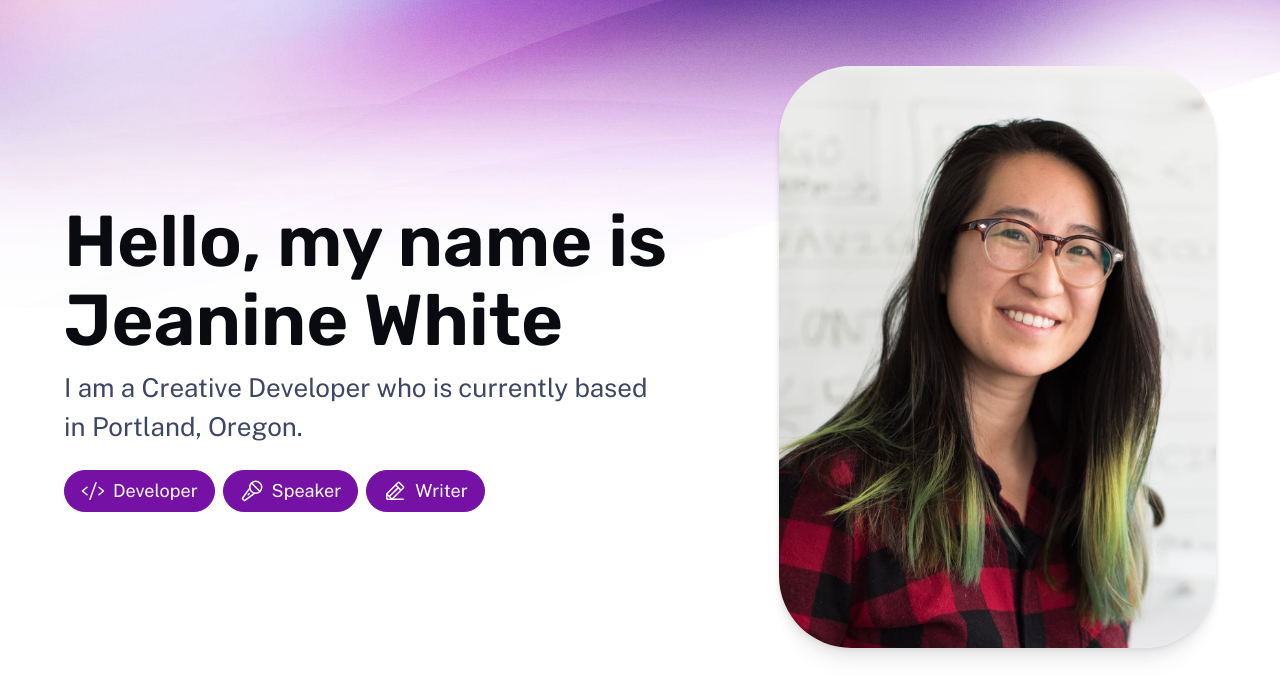
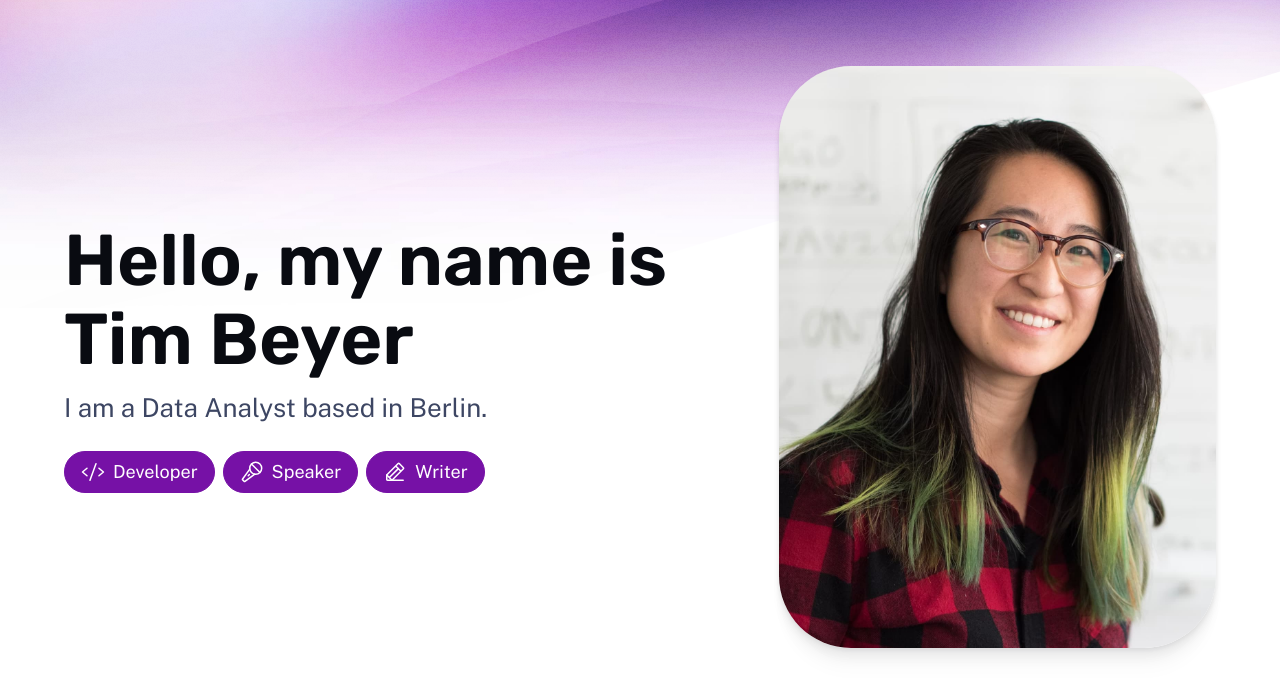
Before and after one commit to TimB808/astro-portfolio, an Astro site: page / in a window 1280 px wide. Shown: the part 119-800 px from the top of the page. Built offline with nearby package versions, Linux system fonts and the light colour scheme; Astro itself is replaced by a stand-in of ours.

Commit message:
minor change to redeploy

```diff
--- a/src/pages/index.astro
+++ b/src/pages/index.astro
@@ -30,8 +30,8 @@ const projects = (await getCollection('work'))
 		<div class="wrapper stack gap-8 lg:gap-20">
 			<header class="hero">
 				<Hero
-					title="Hello, my name is Jeanine White"
-					tagline="I am a Creative Developer who is currently based in Portland, Oregon."
+					title="Hello, my name is Tim Beyer"
+					tagline="I am a Data Analyst based in Berlin."
 					align="start"
 				>
 					<div class="roles">
```
